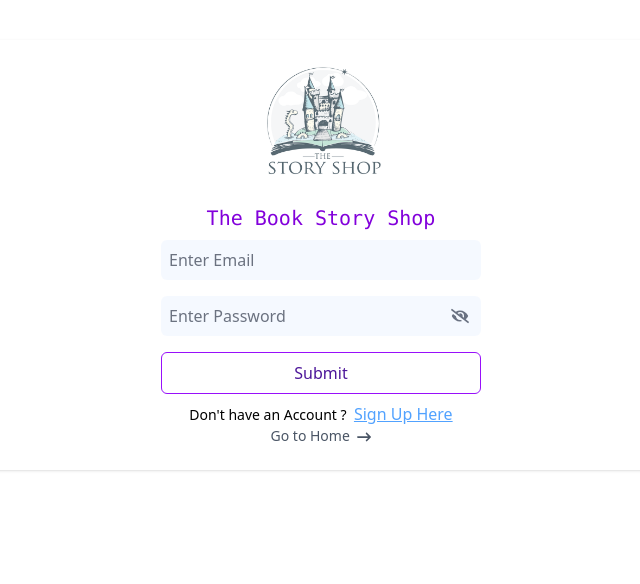
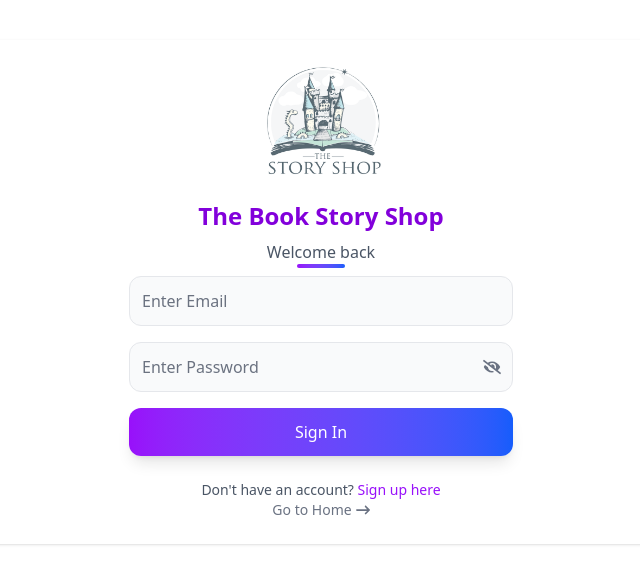
Before and after one commit to parveshqaiser/bookstore-frontend, a React (Vite) app: page /user/signin in a window 1280 px wide. Shown: the top 584 px of the page, without its empty margins (319-959 px from the left). Built offline with nearby package versions, Linux system fonts and the light colour scheme.

Commit message:
login ui changed

```diff
--- a/src/App.css
+++ b/src/App.css
@@ -28,7 +28,7 @@
 @media (max-width: 450px) {
     .passwordValidationList {
         right: 4rem;
-        bottom: -9rem;
+        bottom: -11rem;
         /* border: 2px solid yellow; */
     }
 }
--- a/src/components/AllBooks.jsx
+++ b/src/components/AllBooks.jsx
@@ -37,7 +37,7 @@ const AllBooks = () => {
         <section className="flex flex-wrap justify-between gap-4">
             {allBooks?.length == 0 ? <p className='text-center text-lg text-purple-400'>No Such Book Found</p> :
                 allBooks?.map((book, index) => (
-                <asidev key={index} className="flex w-[350px] items-center p-3 shadow-md hover:shadow-xl rounded-lg bg-[#F9FBFC] transition-all duration-300 transform hover:-translate-y-0.5">
+                <asidev key={index} className="flex w-[350px] items-center p-3 gap-y-5 shadow-md hover:shadow-xl rounded-lg bg-[#F9FBFC] transition-all duration-300 transform hover:-translate-y-0.5">
 
                     <div className="w-[115px] h-44 flex-shrink-0 border border-gray-300 p-1 transition-transform transform hover:scale-[1.1] hover:cursor-pointer">
                         <Link to={`/book/view/${book?._id}`}>
--- a/src/components/SignIn.jsx
+++ b/src/components/SignIn.jsx
@@ -122,10 +122,15 @@ const SignIn = () => {
     }
 
     return (
-        <div className='max-w-6xl md:mx-auto my-10 mx-4 shadow-sm pb-4 relative'>
-            <img src={loginLogo} alt='Book logo' className='w-40 mx-auto rounded-full'/>
-            <h2 className='text-center font-mono text-xl text-purple-700 my-1'>The Book Story Shop</h2>
-            <div className='w-80 mx-auto my-2'>
+    <main className='max-w-6xl md:mx-auto my-10 mx-4 shadow-sm pb-4 relative bg-white'>
+
+        <img src={loginLogo} alt='Book logo' className='w-40  mx-auto rounded-full'/>
+
+        <h1 className="md:text-2xl text-lg font-bold text-purple-700 mb-2 text-center">The Book Story Shop</h1>
+        <p className="text-gray-600 text-center">{newUser ? "Create your account" : "Welcome back"}</p>
+        <div className="w-12 h-1 bg-gradient-to-r from-purple-600 to-blue-600 rounded-full mx-auto"></div>
+
+        <section className='w-full max-w-sm mx-auto my-2'>
             {newUser &&
             (<div className='mb-4'>
                 <input
@@ -141,7 +146,8 @@ const SignIn = () => {
                         }
                     }}
                     placeholder='Enter Full Name'
-                        className="py-2 px-2 w-full rounded-md focus:outline-none focus:ring-2 focus:ring-purple-400 bg-blue-50/60 text-gray-600"
+                    // className="py-2 px-2 w-full rounded-md focus:outline-none focus:ring-2 focus:ring-purple-400 bg-blue-50/60 text-gray-600"
+                    className="w-full px-3 py-3 border border-gray-200 rounded-xl focus:outline-none focus:ring-2 focus:ring-purple-500 focus:border-transparent transition-all duration-200 bg-gray-50 hover:bg-white"
                 />
             </div>)}
             <div className='mb-4'>
@@ -150,7 +156,7 @@ const SignIn = () => {
                     value={inputValues.email}
                     onChange={(e)=>setInputValues({...inputValues, email : e.target.value.trim() || ''})}
                     placeholder='Enter Email'
-                        className="py-2 px-2 w-full rounded-md focus:outline-none focus:ring-2 focus:ring-purple-400 bg-blue-50/60 text-gray-600"
+                    className="w-full px-3 py-3 border border-gray-200 rounded-xl focus:outline-none focus:ring-2 focus:ring-purple-500 focus:border-transparent transition-all duration-200 bg-gray-50 hover:bg-white"
                 />
             </div>
             <div className='mb-4 flex items-center relative'>
@@ -172,7 +178,7 @@ const SignIn = () => {
                         });
                     }}
                     value={inputValues.password}
-                        className="py-2 px-2 w-full rounded-md focus:outline-none focus:ring-2 focus:ring-purple-400 bg-blue-50/60 text-gray-600"
+                     className="w-full px-3 py-3 border border-gray-200 rounded-xl focus:outline-none focus:ring-2 focus:ring-purple-500 focus:border-transparent transition-all duration-200 bg-gray-50 hover:bg-white"
                 />
                 <button
                     type="button"
@@ -184,47 +190,58 @@ const SignIn = () => {
             </div>
 
             <div className='mb-2'>
-                {isDisabled ?
-                    <div className="text-center">
+            {
+                isDisabled ?
+                    (<div className="text-center">
                         <ProgressSpinner
                             style={{width: '50px', height: '50px'}}
                             strokeWidth="8" fill="var(--surface-ground)"
                             animationDuration=".5s"
                         />
                     <p className="text-gray-600 text-sm">Please Wait...</p>
-                </div> :
+                </div> ): (
                    <button
                         onClick={handleClick}
                         disabled={newUser && pwdDisabled}
-                        className={`px-4 py-2 rounded-md border border-purple-600 text-violet-900 w-full hover:ring-1 ${newUser && pwdDisabled ? "cursor-not-allowed" : "cursor-pointer"}`}
+                        className={`w-full py-3 px-3 cursor-pointer rounded-xl font-medium transition-all duration-200 ${
+                        newUser && pwdDisabled
+                            ? "bg-gray-100 text-gray-400 cursor-not-allowed"
+                            : "bg-gradient-to-r from-purple-600 to-blue-600 text-white hover:from-purple-700 hover:to-blue-700 transform hover:scale-[1.02] shadow-lg hover:shadow-xl"
+                        }`}
                     >
-                        Submit
-                    </button>}
+                        {newUser ? "Create Account" : "Sign In"}
+                    </button>
+                    )
+                }
             </div>
 
-                <p className='text-center'>
-                    <span className='text-sm'>{!newUser ?"Don't have an Account ?" : "Existing User ?" } &nbsp;</span>
-                    <Link
-                        onClick={()=>{
-                            setNewUser(!newUser),
-                            setInputValues({name :"", email:"", password :""})
+            <div className="mt-6 text-center">
+                <p className="text-sm text-gray-600">
+                    {!newUser ? "Don't have an account?" : "Already have an account?"}{" "}
+                    <button
+                        onClick={() => {
+                            setNewUser(!newUser)
+                            setInputValues({ name: "", email: "", password: "" })
                             setIsPasswordFocus(false)
-                            }
-                        }
-                        className='text-blue-400 underline'>
-                            {!newUser ? "Sign Up Here" : "Sign In"}
-                    </Link>
+                        }}
+                        className="text-purple-600 hover:text-purple-700 font-medium hover:underline transition-colors cursor-pointer "
+                    >
+                        {!newUser ? "Sign up here" : "Sign in"}
+                    </button>
                 </p>
+            </div>
 
             <p className='text-sm text-center'>
-                    <Link to="/" className='text-gray-600 hover:text-gray-800 transition' >
+                <Link to="/" className="inline-flex items-center text-sm text-gray-500 hover:text-gray-700 transition-colors" >
                 Go to Home <FaArrowRightLong className='inline ml-1' />
                 </Link>
             </p>
-            </div>
+        </section>
 
         {(newUser && isPaswordFocus) &&
-            <aside className={`passwordValidationList absolute bg-white shadow-md text-sm w-64 z-10`}>
+        <aside className={`passwordValidationList absolute rounded-lg shadow-lg border border-gray-100 p-4 z-10`}>
+            <h4 className="text-sm font-medium text-gray-700 mb-2">Password Requirements:</h4>
+            <div className='text-sm font-medium font-serif'>
                 <div className={validations.length ? 'valid' : 'error'}>
                 At least <b>8 characters</b>
                 </div>
@@ -240,8 +257,9 @@ const SignIn = () => {
                 <div className={validations.upperCase ? 'valid' : 'error'}>
                     At least <b>one upper case</b>
                 </div>
+            </div>
         </aside>}
-        </div>
+    </main>
     )
 }
 
```
Lines whose indentation alone changed are shown as unchanged.
